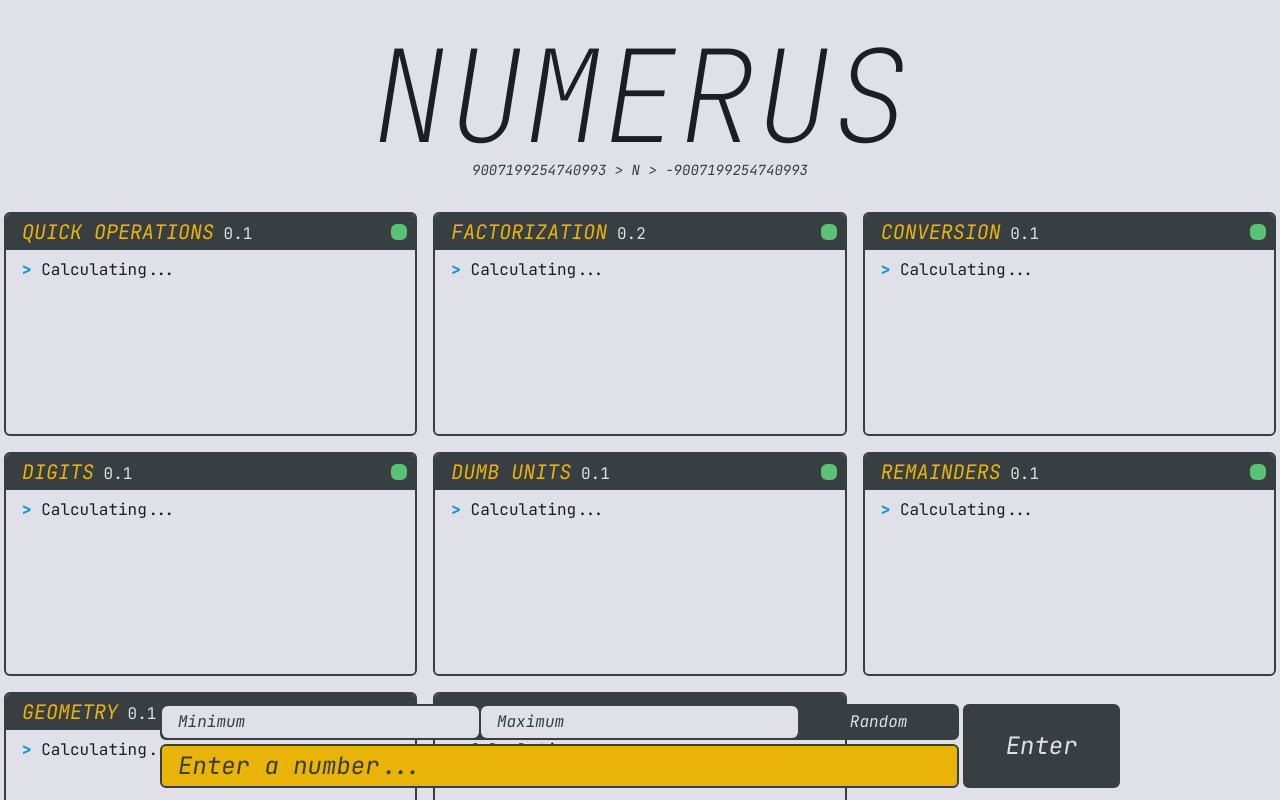
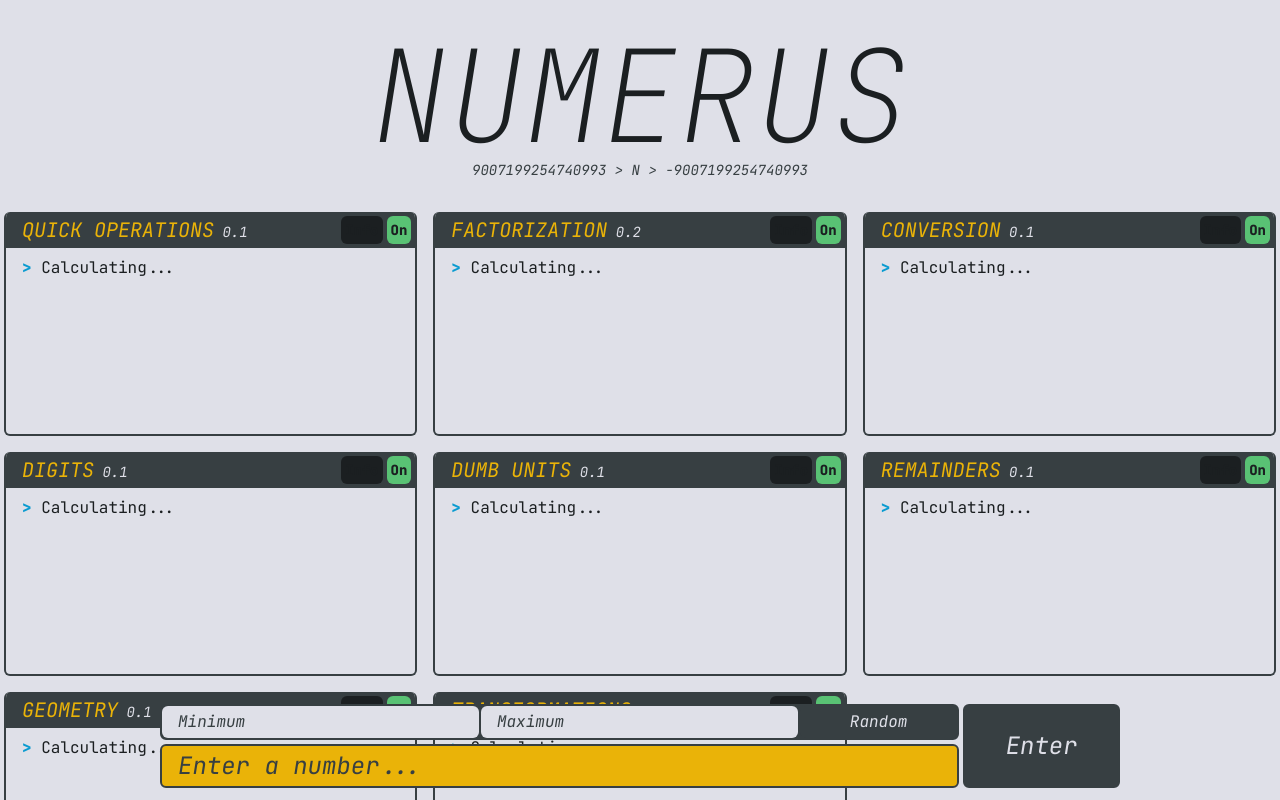
Before and after one commit to koga-one/numerus, a Next.js app: page / in a window 1280 px wide. Shown: the top 800 px of the page. Built offline with nearby package versions, Linux system fonts and the light colour scheme.

Commit message:
block buttons are better

```diff
--- a/components/Block.tsx
+++ b/components/Block.tsx
@@ -18,30 +18,40 @@ const Block = ({ title, version, rows, func, n }: Props) => {
   };
 
   return (
-    <div className="overflow-auto rounded-md border-2 border-gure">
+    <div
+      className={`overflow-auto rounded-md rounded-b-md border-2 border-t-0 border-gure  ${
+        toggled ? "auto-row" : "no-auto-row"
+      }`}
+    >
       <style jsx>{`
-        div {
+        .auto-row {
           grid-row: span ${rows};
         }
+        .no-auto-row {
+          grid-row: span 2;
+        }
       `}</style>
-      <div className="relative bg-gure px-4 py-1">
-        <h1 className="inline text-xl uppercase italic">{title}</h1>
-        <p className="inline text-kami dark:font-black dark:text-katsu">
-          {" "}
-          {version}
-        </p>
-        {toggled && (
+      <div className="flex content-center bg-gure py-1">
+        <h1 className="px-4 text-xl uppercase italic">
+          {title}
+          <span className="text-sm text-kami dark:font-black dark:text-katsu">
+            {" "}
+            {version}
+          </span>
+        </h1>
+        <div className="ml-auto flex gap-1 px-1 text-sm font-black">
+          <button className={`rounded-md bg-katsu`}>
+            <p className="px-1">Info</p>
+          </button>
           <button
-            className="absolute right-2 bottom-1/2 h-4 w-4 translate-y-1/2 rounded-md bg-midori"
+            className={`rounded-md text-katsu ${
+              toggled ? "bg-midori" : "bg-aka"
+            }`}
             onClick={toggleBlock}
-          ></button>
-        )}
-        {!toggled && (
-          <button
-            className="absolute right-2 bottom-1/2 h-4 w-4 translate-y-1/2 rounded-md bg-aka"
-            onClick={toggleBlock}
-          ></button>
-        )}
+          >
+            <p className="px-1">{toggled ? "On" : "Off"}</p>
+          </button>
+        </div>
       </div>
       <div className="flex flex-col gap-2 px-4 py-2">
         {toggled && <Line func={func} n={n} />}
```
